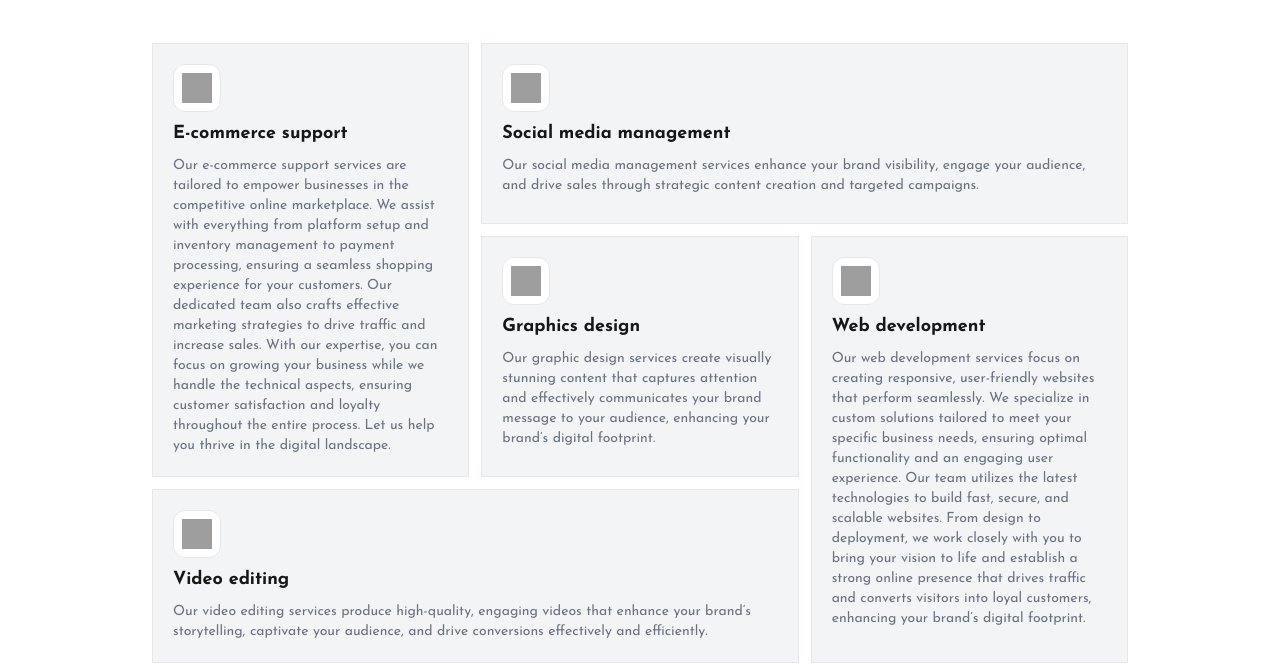
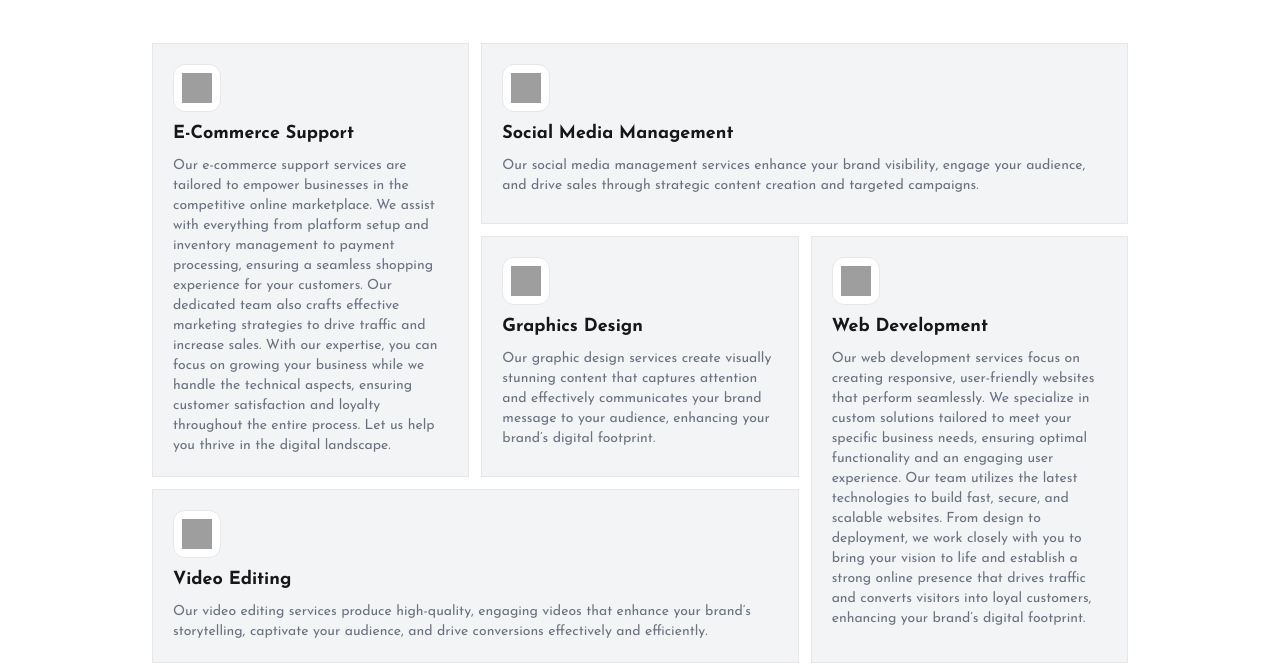
Before and after one commit to uniqweber/03-react-assister-agency-portfolio, a React (Vite) app: page / in a window 1280 px wide. Shown: the part 1645-2310 px from the top of the page. Built offline with nearby package versions, Linux system fonts and the light colour scheme; grey boxes are pictures that could not be loaded; a web font is replaced by a local one.

Commit message:
service card title capitalized

```diff
--- a/src/components/Services.jsx
+++ b/src/components/Services.jsx
@@ -30,7 +30,7 @@ const Services = () => {
                 <div className="flex justify-center items-center h-12 w-12 p-2 border bg-white rounded-xl border-gray-200">
                   <img src={item.icon} alt="" className="h-full w-full" />
                 </div>
-                <h2 className="text-lg font-bold text-light-dark my-2">
+                <h2 className="text-lg font-bold capitalize text-light-dark my-2">
                   {item.title}
                 </h2>
                 <p className="text-gray-500 text-sm text-j  ">{item.description}</p>
```
